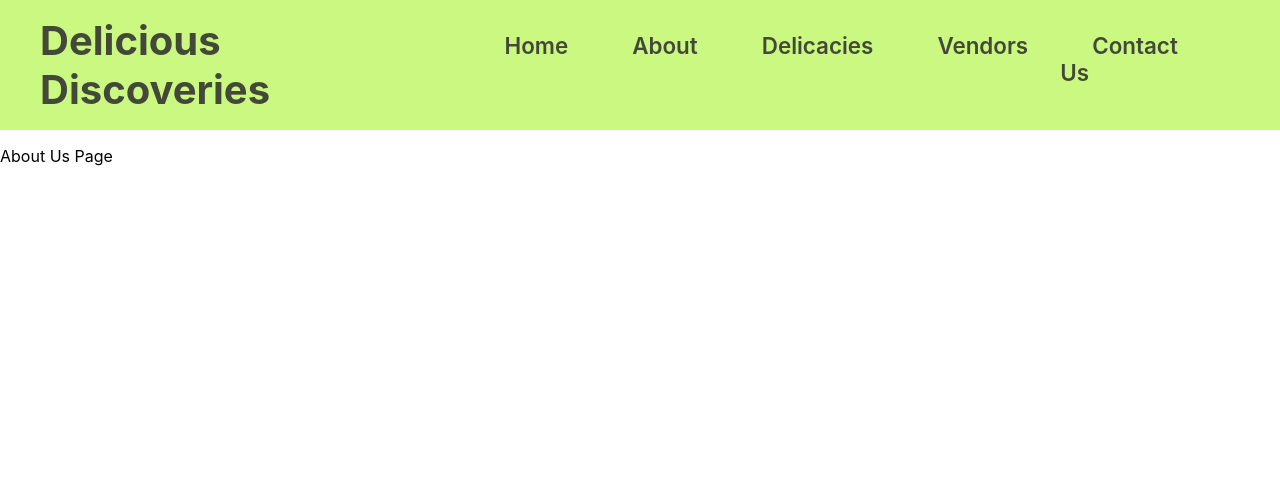
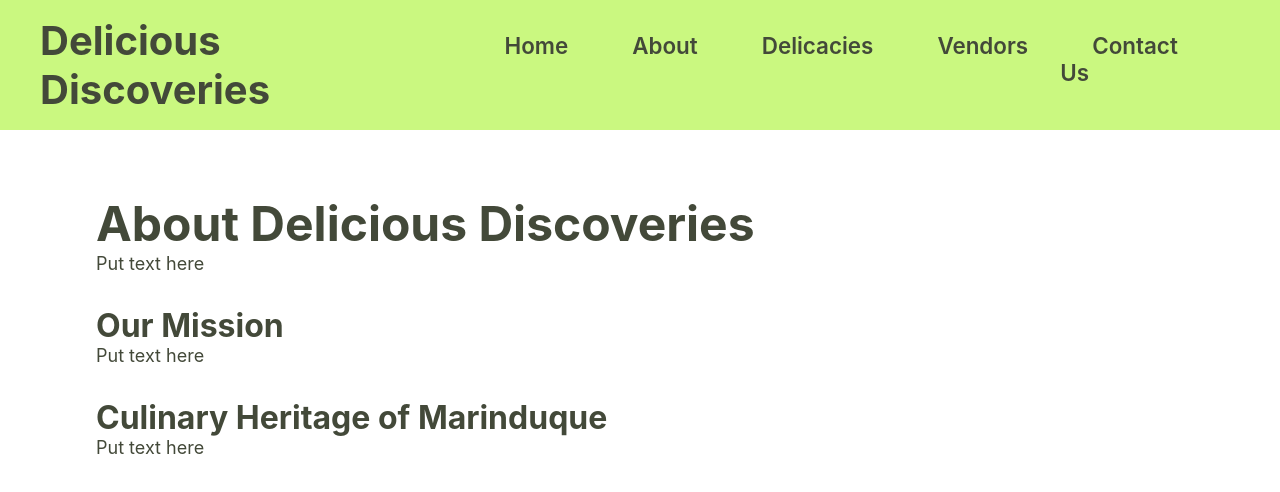
Before and after one commit to gabrieljamesbenedict/delicious-discoveries, a React (Create React App) app: page /about-us in a window 1280 px wide. Shown: the top 492 px of the page. Built offline with nearby package versions, Linux system fonts and the light colour scheme.

Commit message:
feat: implement About Us page with structured content and styles

```diff
--- a/src/Pages/AboutUs.js
+++ b/src/Pages/AboutUs.js
@@ -1,8 +1,21 @@
+import "../Styles/AboutUs.css";
+
 function AboutUs() {
     return (
-        <>
-            <p>About Us Page</p>
-        </>
+        <div className="about-us-container">
+            <h1>About Delicious Discoveries</h1>
+            <p>
+                Put text here
+            </p>
+            <h2>Our Mission</h2>
+            <p>
+                Put text here
+            </p>
+            <h2>Culinary Heritage of Marinduque</h2>
+            <p>
+                Put text here
+            </p>
+        </div>
     );
 }
 
--- /dev/null
+++ b/src/Styles/AboutUs.css
@@ -0,0 +1,34 @@
+* {
+
+    margin: 0;
+    padding: 0;
+
+    color: var(--text-color);
+
+}
+
+.about-us-container {
+
+    padding: 4rem 6rem;
+
+}
+
+h1 {
+
+    font-size: 3rem;
+
+}
+
+h2 {
+
+    font-size: 2rem;
+
+}
+
+p {
+
+    margin-bottom: 2rem;
+
+    font-size: 1.125rem;
+
+}
```
